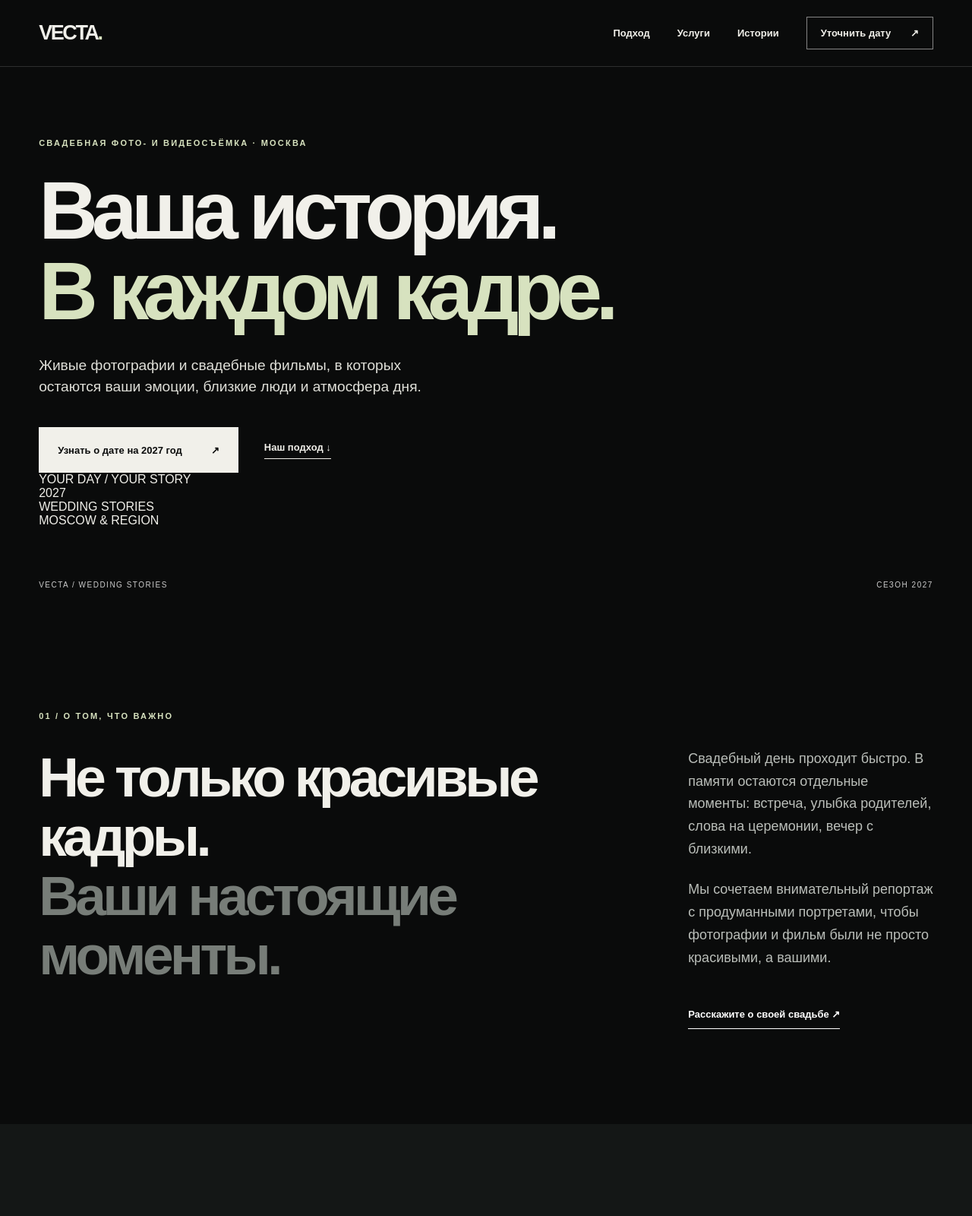
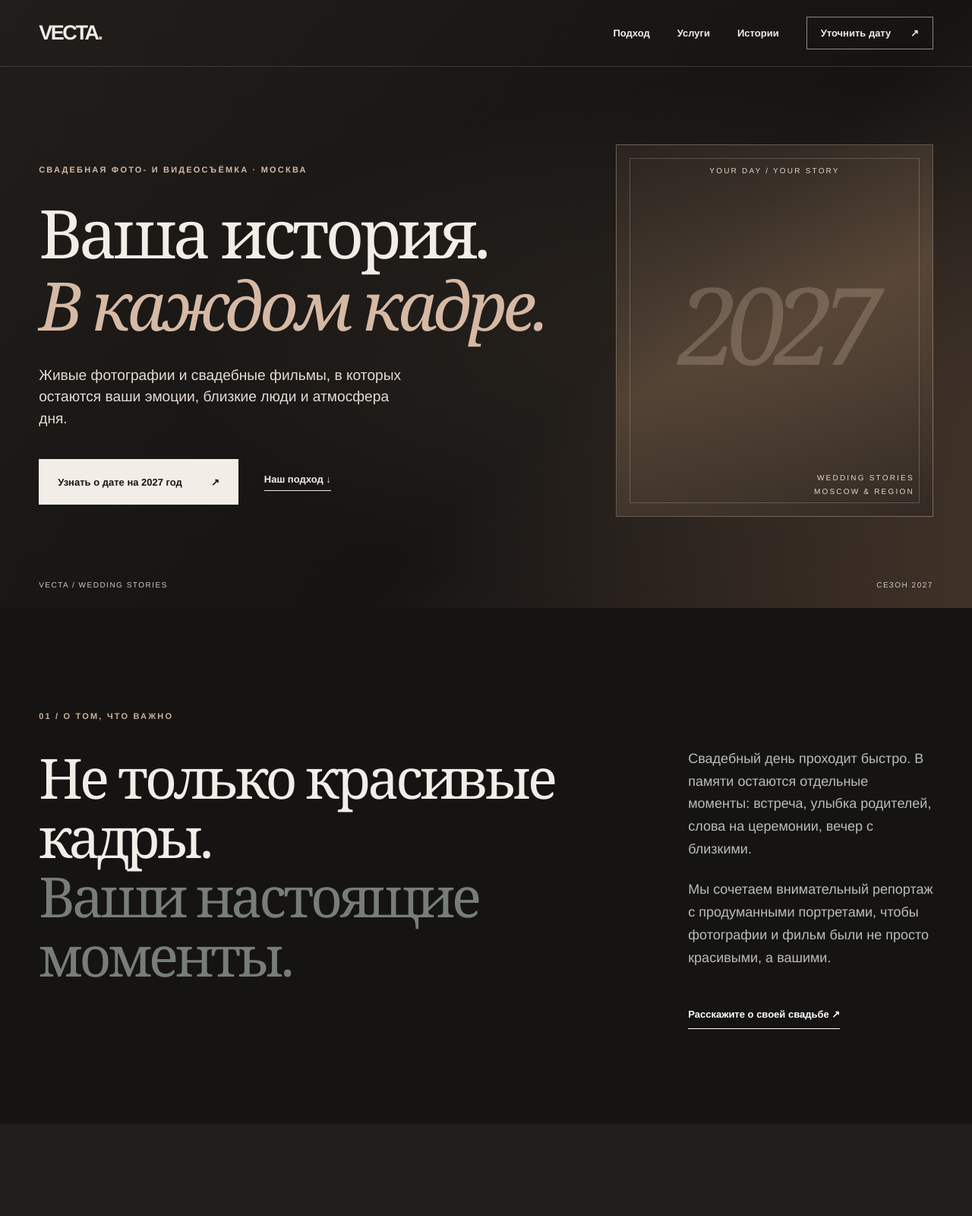
Before and after one commit to htj6hgnngd-prog/Event-, an Astro site in the folder vecta-next/: page / in a window 1280 px wide. Shown: the top 1600 px of the page at 76% size. Built offline with nearby package versions, Linux system fonts and the light colour scheme; Astro itself is replaced by a stand-in of ours; no server answers.

Commit message:
Adapt VECTA 2.0 layout, SEO and styling to weddings 2027

```diff
--- a/vecta-next/public/site.css
+++ b/vecta-next/public/site.css
@@ -4,3 +4,36 @@
 .breadcrumbs{display:flex;align-items:center;gap:12px;margin-top:30px;font-size:12px;color:#aeb7ae}
 .breadcrumbs a{text-decoration:underline;text-underline-offset:4px}
 .breadcrumbs span:last-child{overflow:hidden;text-overflow:ellipsis;white-space:nowrap}
+
+/* WEDDING EDITION / 2027 | images deliberately withheld pending owner assets */
+:root{--bg:#151413;--fg:#f2ede7;--muted:#b2a9a0;--line:#534a43;--accent:#d6b9a4}
+body{font-family:'Helvetica Neue',Arial,sans-serif}
+.wedding-hero{min-height:790px;height:min(890px,100svh);background:linear-gradient(135deg,#211d1a,#151413 61%,#403127);padding-top:150px}
+.wedding-hero::before{content:'';pointer-events:none;position:absolute;inset:0;background:radial-gradient(ellipse at 80% 58%,#b68e6e22,transparent 54%)}
+.hero-inner{display:grid;grid-template-columns:minmax(0,1.25fr) minmax(270px,.75fr);width:100%;gap:5vw;align-items:center;position:relative;z-index:1}
+.wedding-hero .hero-content{max-width:900px}
+.wedding-hero h1{font-family:Georgia,'Times New Roman',serif;font-size:clamp(55px,6.9vw,115px);font-weight:400;letter-spacing:-.055em;line-height:1.08}
+.wedding-hero h1 em{font-style:italic;font-weight:400;letter-spacing:-.06em}
+.wedding-hero .hero-desc{max-width:490px;color:#e5dcd3}
+.wedding-hero .hero-bottom{z-index:2}
+.hero-art{display:flex;flex-direction:column;justify-content:space-between;align-items:center;min-height:490px;border:1px solid #dbc8b652;position:relative;padding:28px 24px 23px;overflow:hidden;background:linear-gradient(155deg,#51403844,#b28c684d 50%,#2d2723aa)}
+.hero-art::after{content:'';position:absolute;inset:17px;border:1px solid #ebd8ca3d;pointer-events:none}
+.art-quiet,.art-caption{font-size:10px;letter-spacing:.22em;color:#e6d7c9;text-align:center;z-index:1}
+.art-caption{align-self:flex-end;text-align:right;line-height:1.8}
+.art-year{font-family:Georgia,'Times New Roman',serif;font-size:clamp(80px,11vw,175px);letter-spacing:-.11em;font-style:italic;color:#e7d0bc3b;z-index:1}
+.work .media-slot{min-height:530px;padding:30px;display:flex;flex-direction:column;justify-content:space-between;align-items:flex-start;background:linear-gradient(160deg,#3c332e,#201d1b);border:1px solid #6b5749}
+.media-slot span{font-size:11px;letter-spacing:.18em;color:#e5cfbb}.media-slot strong{font:italic 70px Georgia,'Times New Roman',serif;font-weight:400;color:#edd8c54d;align-self:flex-end}
+.section h2{font-family:Georgia,'Times New Roman',serif;letter-spacing:-.055em;font-weight:400}
+.section .eyebrow{color:#c9b19d}
+.services{background:#211e1b}.alternate{background:#211e1b}
+.contact{background:#d8c1ad;color:#211b17}.contact .eyebrow{color:#594338}.contact h2 em{color:#826150}
+.service-row:hover{background:#473b31}
+.steps{background:#1d1a18}
+.steps-grid{display:grid;grid-template-columns:repeat(4,minmax(0,1fr));gap:30px;margin-top:70px}
+.steps-grid>div{border-top:1px solid #75675a;padding-top:18px}
+.steps-grid span{font-size:12px;letter-spacing:.18em;color:#c9b19d}
+.steps-grid h3{font:normal clamp(25px,2.5vw,39px) Georgia,'Times New Roman',serif;letter-spacing:-.045em;margin:37px 0 15px}
+.steps-grid p{font-size:15px;line-height:1.65;color:#ccc0b5}
+@media(max-width:900px){.hero-inner{grid-template-columns:1fr 250px;gap:2vw}.hero-art{min-height:380px}.steps-grid{grid-template-columns:repeat(2,minmax(0,1fr))}}
+@media(max-width:750px){.wedding-hero{height:auto;min-height:740px;padding-top:120px;padding-bottom:110px}.hero-inner{display:block}.wedding-hero h1{font-size:clamp(48px,11.3vw,78px)}.hero-art{display:none}.work .media-slot{min-height:325px}.media-slot strong{font-size:54px}.steps-grid{grid-template-columns:1fr 1fr;gap:24px}.steps-grid h3{margin-top:22px}.steps-grid p{font-size:14px}.contact .btn{max-width:100%}}
+@media(max-width:390px){.steps-grid{grid-template-columns:1fr}.wedding-hero h1{font-size:47px}}
```
